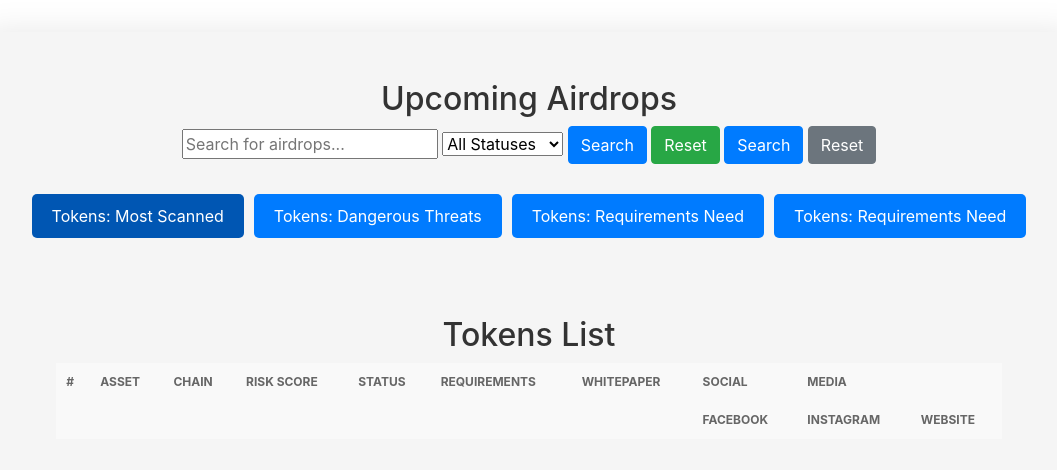
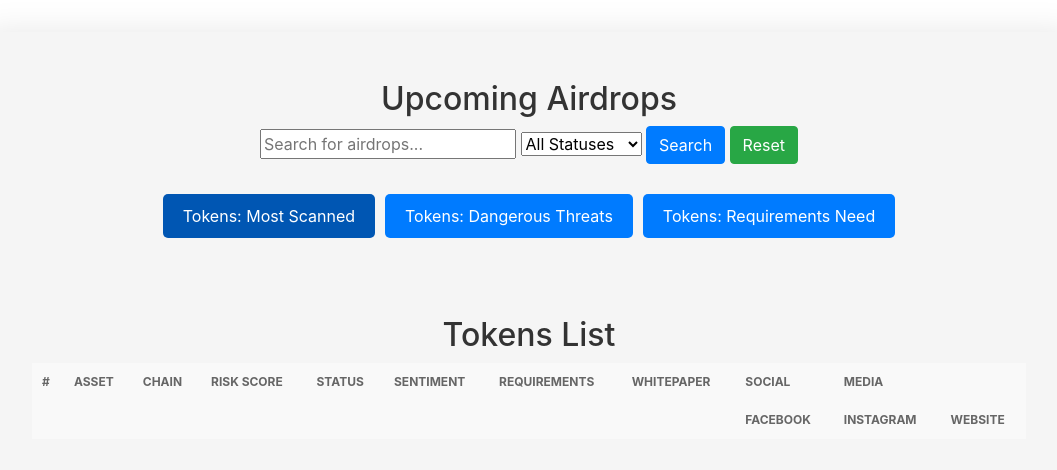
Before and after one commit to Teng-Jun/ITP_Group-23, a PHP site: page /upcoming.php in a window 1280 px wide. Shown: the part 160-630 px from the top of the page, without its empty margins (111-1168 px from the left). Run offline with PHP 8.4, Linux system fonts and the light colour scheme; data that the repository does not hold is empty.

Commit message:
resolved missing merge conflict
fix table header as well as buttons

```diff
--- a/Website Related/AirGuard/upcoming.php
+++ b/Website Related/AirGuard/upcoming.php
@@ -173,14 +173,11 @@
                     </select>
                     <button type="submit" class="btn btn-primary ">Search</button>
                     <button class="btn btn-success" id="resetButton">Reset</button>
-                    <button type="submit" class="btn btn-primary">Search</button>
-                    <button type="button" class="btn btn-secondary" id="resetButton">Reset</button>
                 </form>
             </section>
             <div class="tabs">
                 <button id="most-scanned" class="tab-button" onclick="filterTokens('most-scanned')">Tokens: Most Scanned</button>
                 <button id="dangerous-threats" class="tab-button" onclick="filterTokens('dangerous-threats')">Tokens: Dangerous Threats</button>
-                <button id="requirements-need" class="tab-button" onclick="filterTokens('requirements-need')">Tokens: Requirements Need</button>
                 <button id="requirements-need" class="tab-button" onclick="filterTokens('requirements-need')">Tokens: Requirements Need</button>
             </div>
             <div class="airdrop-container">
@@ -194,6 +191,7 @@
                                 <th>Chain</th>
                                 <th>Risk Score</th>
                                 <th>Status</th>
+                                <th>Sentiment</th>
                                 <th>Requirements</th>
                                 <th>Whitepaper</th>
                                 <th>Social</th>
@@ -201,6 +199,7 @@
                                 <th></th>
                             </tr>
                             <tr>
+                                <th></th>
                                 <th></th>
                                 <th></th>
                                 <th></th>
```
